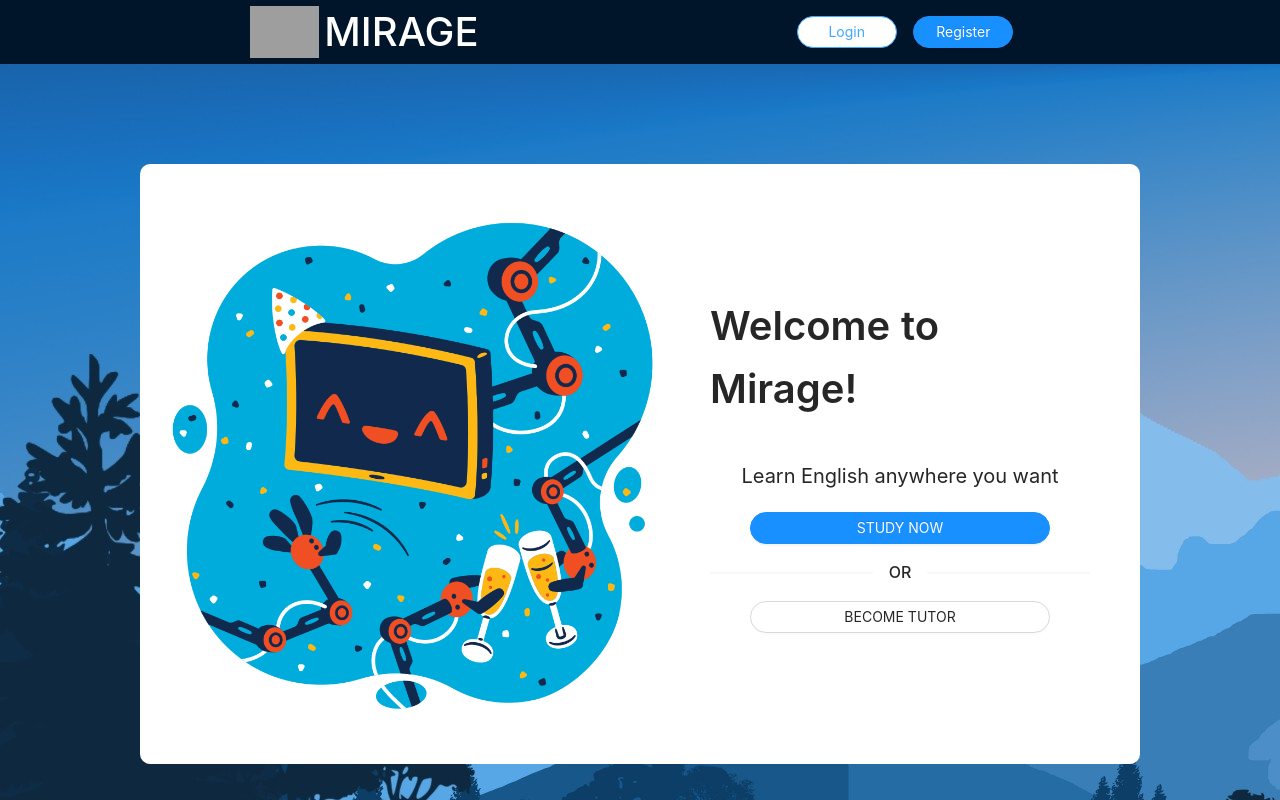
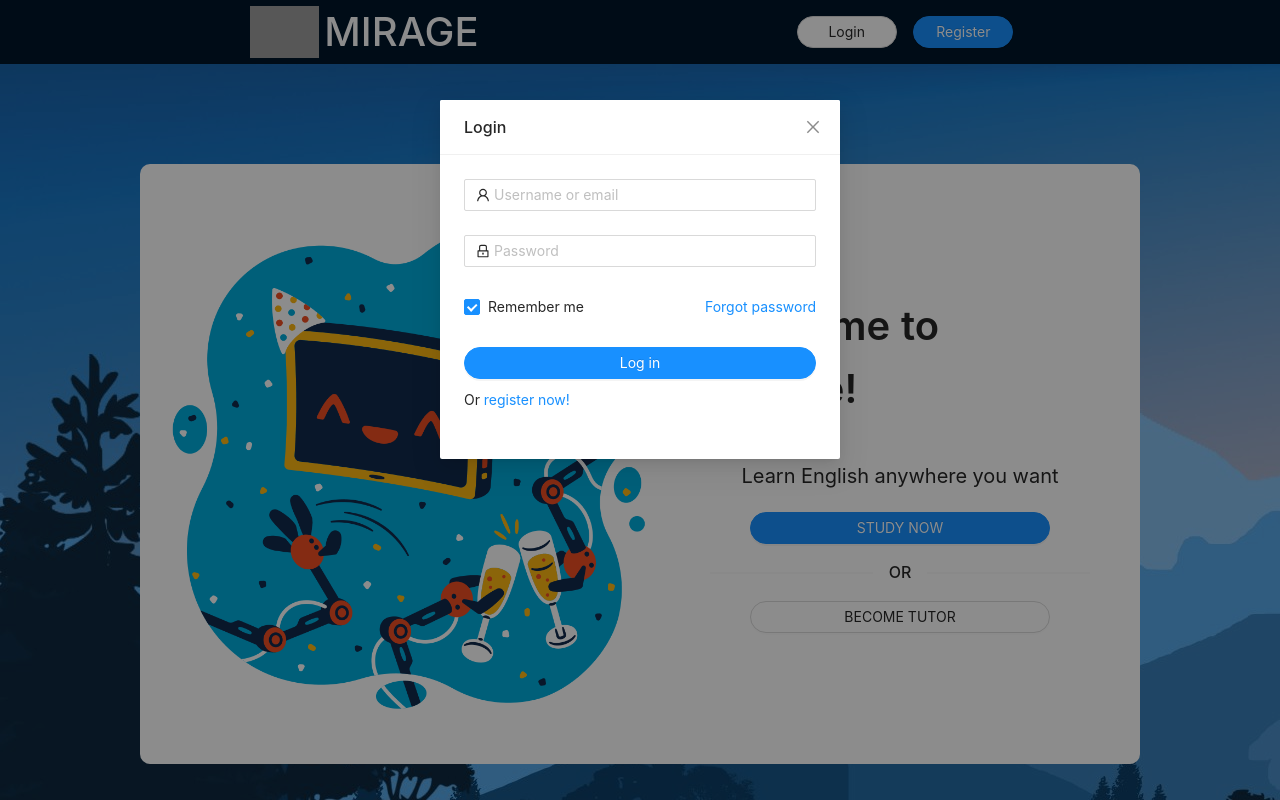
Before and after one commit to huynguyend191/mirage-client, a React (Create React App) app: page / in a window 1280 px wide. Both pictures are taken after a click on the button "Login". Shown: the top 800 px of the page. Built offline with nearby package versions, Linux system fonts and the light colour scheme; grey boxes are pictures that could not be loaded.

Commit message:
Add register UI

```diff
--- a/src/common/Default.js
+++ b/src/common/Default.js
@@ -5,21 +5,31 @@ import FooterContent from './FooterContent';
 import introImg from '../assets/flame-welcome.png';
 import headerIcon from '../assets/app-logo.png';
 import RegisterModal from './RegisterModal';
+import LoginModal from './LoginModal';
+
 const { Header, Content, Footer } = Layout;
 
 export default function Default() {
   const [isRegister, setRegister] = useState(false);
-  const [role, setRole] = useState("Student");
-  const showRegister = (role) => {
-    setRole(role);
+  const [isLogin, setLogin] = useState(false);
+  const [isStudent, setIsStudent] = useState(true);
+  const showRegister = (isStudent) => {
+    setIsStudent(isStudent);
     setRegister(true);
   }
   const hideRegister = () => {
     setRegister(false);
   }
+  const showLogin = () => {
+    setLogin(true);
+  }
+  const hideLogin = () => {
+    setLogin(false);
+  }
   return (
     <Layout>
-      <RegisterModal isVisible={isRegister} onClose={hideRegister} userRole={role} />
+      <LoginModal isVisible={isLogin} onClose={hideLogin} />
+      <RegisterModal isVisible={isRegister} onClose={hideRegister} isStudent={isStudent} />
       <Header>
         <div className={styles.headerContent}>
           <div className={styles.headerWrapper}>
@@ -27,8 +37,8 @@ export default function Default() {
             <h1 className={styles.headerTitle}>MIRAGE</h1>
           </div>
           <div className={styles.userButtonContainer}>
-            <Button className={styles.userButton} type="secondary" shape="round">Login</Button>
-            <Button className={styles.userButton} type="primary" shape="round" onClick={() => showRegister(role)}>Register</Button>
+            <Button className={styles.userButton} type="secondary" shape="round" onClick={() => showLogin()}>Login</Button>
+            <Button className={styles.userButton} type="primary" shape="round" onClick={() => showRegister(true)}>Register</Button>
           </div>
         </div>
       </Header>
@@ -39,9 +49,9 @@ export default function Default() {
             <div className={styles.introContent}>
               <p className={styles.welcomeText}>Welcome to Mirage!</p>
               <p className={styles.welcomeDescription}>Learn English anywhere you want</p>
-              <Button className={styles.registerButton} type="primary" shape="round" onClick={() => showRegister("Student")}>STUDY NOW</Button>
+              <Button className={styles.registerButton} type="primary" shape="round" onClick={() => showRegister(true)}>STUDY NOW</Button>
               <Divider style={{ width: "300px" }}>OR</Divider>
-              <Button className={styles.registerButton} type="secondary" shape="round" onClick={() => showRegister("Tutor")}>BECOME TUTOR</Button>
+              <Button className={styles.registerButton} type="secondary" shape="round" onClick={() => showRegister(false)}>BECOME TUTOR</Button>
             </div>
           </div>
         </div>
--- a/src/common/Default.module.css
+++ b/src/common/Default.module.css
@@ -41,9 +41,7 @@
 
 .defaultBody {
   background-image: url('../assets/background.jpg');
-  width: 100vw;
   height: 100vh;
-  background-blend-mode: darken;
   padding-top: 100px;
   justify-content: center;
   display: flex;
--- /dev/null
+++ b/src/common/LoginModal.js
@@ -0,0 +1,60 @@
+import React from 'react';
+import { Modal, Form, Input, Button, Checkbox } from 'antd';
+import { UserOutlined, LockOutlined } from '@ant-design/icons';
+import styles from './LoginModal.module.css';
+
+export default function LoginModal({ isVisible, onClose }) {
+  const onFinish = values => {
+    console.log('Received values of form: ', values);
+  };
+
+  return (
+    <Modal
+      visible={isVisible}
+      footer={null}
+      onCancel={onClose}
+      title="Login"
+      width="400px"
+    >
+      <Form
+        name="normal_login"
+        className={styles.loginForm}
+        initialValues={{ remember: true }}
+        onFinish={onFinish}
+      >
+        <Form.Item
+          name="username"
+          rules={[{ required: true, message: 'Please input your username or email!' }]}
+        >
+          <Input prefix={<UserOutlined className="site-form-item-icon" />} placeholder="Username or email" />
+        </Form.Item>
+        <Form.Item
+          name="password"
+          rules={[{ required: true, message: 'Please input your Password!' }]}
+        >
+          <Input
+            prefix={<LockOutlined className="site-form-item-icon" />}
+            type="password"
+            placeholder="Password"
+          />
+        </Form.Item>
+        <Form.Item>
+          <Form.Item name="remember" valuePropName="checked" noStyle>
+            <Checkbox>Remember me</Checkbox>
+          </Form.Item>
+
+          <a className={styles.loginForgot} href="/">
+            Forgot password
+        </a>
+        </Form.Item>
+
+        <Form.Item>
+          <Button type="primary" htmlType="submit" className={styles.loginButton} shape="round">
+            Log in
+        </Button>
+        Or <a href="/">register now!</a>
+        </Form.Item>
+      </Form>
+    </Modal>
+  )
+}
--- /dev/null
+++ b/src/common/LoginModal.module.css
@@ -0,0 +1,10 @@
+.loginForm{
+  align-self: center;
+}
+.loginForgot {
+  float: right;
+}
+.loginButton {
+  width: 100%;
+  margin-bottom: 10px;
+}
--- a/src/common/RegisterModal.js
+++ b/src/common/RegisterModal.js
@@ -1,44 +1,160 @@
-import React from 'react';
-import { Modal, Form, Input, Button, Checkbox } from 'antd';
+import React, { useState, useEffect } from 'react';
+import { Modal, Form, Input, Button } from 'antd';
+import styles from './RegisterModal.module.css';
+import welcomeStudentImg from '../assets/welcome-student.png';
+import welcomeTutorImg from '../assets/welcome-tutor.png';
 
-export default function RegisterModal({ userRole, isVisible, onClose }) {
+export default function RegisterModal(props) {
+  const [isStudent, setIsStudent] = useState(props.isStudent);
+  useEffect(() => {
+    setIsStudent(props.isStudent)
+  }, [props.isStudent])
+  const onFinish = values => {
+    console.log('Received values of form: ', values);
+    const url = isStudent? '/student' : '/tutor'
+    console.log(url)
+  };
+  const switchRole = () => {
+    setIsStudent(!isStudent);
+  }
+  const formItemLayout = {
+    labelCol: {
+      xs: { span: 24 },
+      sm: { span: 8 },
+    },
+    wrapperCol: {
+      xs: { span: 24 },
+      sm: { span: 16 },
+    },
+  };
+  const tailFormItemLayout = {
+    wrapperCol: {
+      xs: {
+        span: 24,
+        offset: 0,
+      },
+      sm: {
+        span: 16,
+        offset: 8,
+      },
+    },
+  };
+  const studentWelcome = (
+    <div className={styles.registerWelcomeContent}>
+      <img className={styles.welcomeImg} src={welcomeStudentImg} alt="" />
+      <h3>Experience new way of studying English</h3>
+      <h4>Improve your English anywhere anytime</h4>
+      <h4>Learn from interesting people around the world</h4>
+    </div>
+  )
+
+  const tutorWelcome = (
+    <div className={styles.registerWelcomeContent}>
+      <img className={styles.welcomeImg} src={welcomeTutorImg} alt="" />
+      <h3>Tutoring with Mirage is fun & rewarding</h3>
+      <h4>No experience necessary</h4>
+      <h4>Share your knowledge with people and get paid</h4>
+    </div>
+  )
+
   return (
     <Modal
-      visible={isVisible}
+      visible={props.isVisible}
       footer={null}
-      title={userRole}
-      onCancel={onClose}
+      title="Register"
+      onCancel={props.onClose}
+      width="800px"
     >
+      <div className={styles.registerContent}>
+        <div className={styles.registerWelcome}>
+          {
+            isStudent?
+            <div>{studentWelcome}</div> :
+            <div>{tutorWelcome}</div>
+          }
+        </div>
+        <div className={styles.formWrapper}>
           <Form
-        name="basic"
-        initialValues={{ remember: true }}
+            name="register"
+            onFinish={onFinish}
+            scrollToFirstError
+            className={styles.registerForm}
+            {...formItemLayout}
           >
             <Form.Item
-          label="Username"
-          name="username"
-          rules={[{ required: true, message: 'Please input your username!' }]}
+              name="email"
+              label="E-mail"
+              rules={[
+                {
+                  type: 'email',
+                  message: 'The input is not valid E-mail!',
+                },
+                {
+                  required: true,
+                  message: 'Please input your E-mail!',
+                },
+              ]}
             >
               <Input />
             </Form.Item>
-
             <Form.Item
+              name="username"
+              label="Username"
+              rules={[{ required: true, message: 'Please input your username!', whitespace: false }]}
+            >
+              <Input />
+            </Form.Item>
+            <Form.Item
+              name="password"
               label="Password"
-          name="password"
-          rules={[{ required: true, message: 'Please input your password!' }]}
+              rules={[
+                {
+                  required: true,
+                  message: 'Please input your password!',
+                },
+              ]}
+              hasFeedback
             >
               <Input.Password />
             </Form.Item>
-
-        <Form.Item name="remember" valuePropName="checked">
-          <Checkbox>Remember me</Checkbox>
+            <Form.Item
+              name="confirm"
+              label="Confirm Password"
+              dependencies={['password']}
+              hasFeedback
+              rules={[
+                {
+                  required: true,
+                  message: 'Please confirm your password!',
+                },
+                ({ getFieldValue }) => ({
+                  validator(rule, value) {
+                    if (!value || getFieldValue('password') === value) {
+                      return Promise.resolve();
+                    }
+                    return Promise.reject('The two passwords that you entered do not match!');
+                  },
+                }),
+              ]}
+            >
+              <Input.Password />
             </Form.Item>
-
-        <Form.Item >
-          <Button type="primary" htmlType="submit">
-            Submit
+            <Form.Item
+              name="full name"
+              label="Full name"
+              rules={[{ required: true, message: 'Please input your fullname!', whitespace: true }]}
+            >
+              <Input />
+            </Form.Item>
+            <Form.Item {...tailFormItemLayout}>
+              <Button type="primary" htmlType="submit" className={styles.registerButton} shape="round">
+                Register
               </Button>
             </Form.Item>
           </Form>
+          <p onClick={switchRole} className={styles.switchRole}>Or become {isStudent? "tutor" : "student"} instead</p>
+        </div>
+      </div>
     </Modal>
   )
 }
--- /dev/null
+++ b/src/common/RegisterModal.module.css
@@ -0,0 +1,40 @@
+.registerContent {
+  display: flex;
+  flex-direction: row;
+  align-items: center;
+  justify-content: center;
+}
+
+.registerWelcome {
+  width: 400px;
+  display: flex;
+  flex-direction: column;
+  align-items: center;
+}
+
+.registerForm {
+  width: 400px;
+}
+
+.registerButton {
+  width: 100%;
+}
+
+.formWrapper {
+  display: flex;
+  flex-direction: column;
+}
+
+.switchRole {
+  cursor: pointer;
+  color: #1890ff;
+  align-self: flex-end;
+}
+
+.welcomeImg {
+  width: 100%;
+}
+
+.registerWelcomeContent {
+  text-align: center;
+}
--- /dev/null
+++ b/src/lib/constants.js
@@ -0,0 +1,5 @@
+export const ROLES = Object.freeze({
+  ADMIN: 1,
+  TUTOR: 2,
+  STUDENT: 3
+});
```
Also changed, not shown: src/assets/welcome-student.png (added), src/assets/welcome-tutor.png (added). Lines whose indentation alone changed are shown as unchanged.
